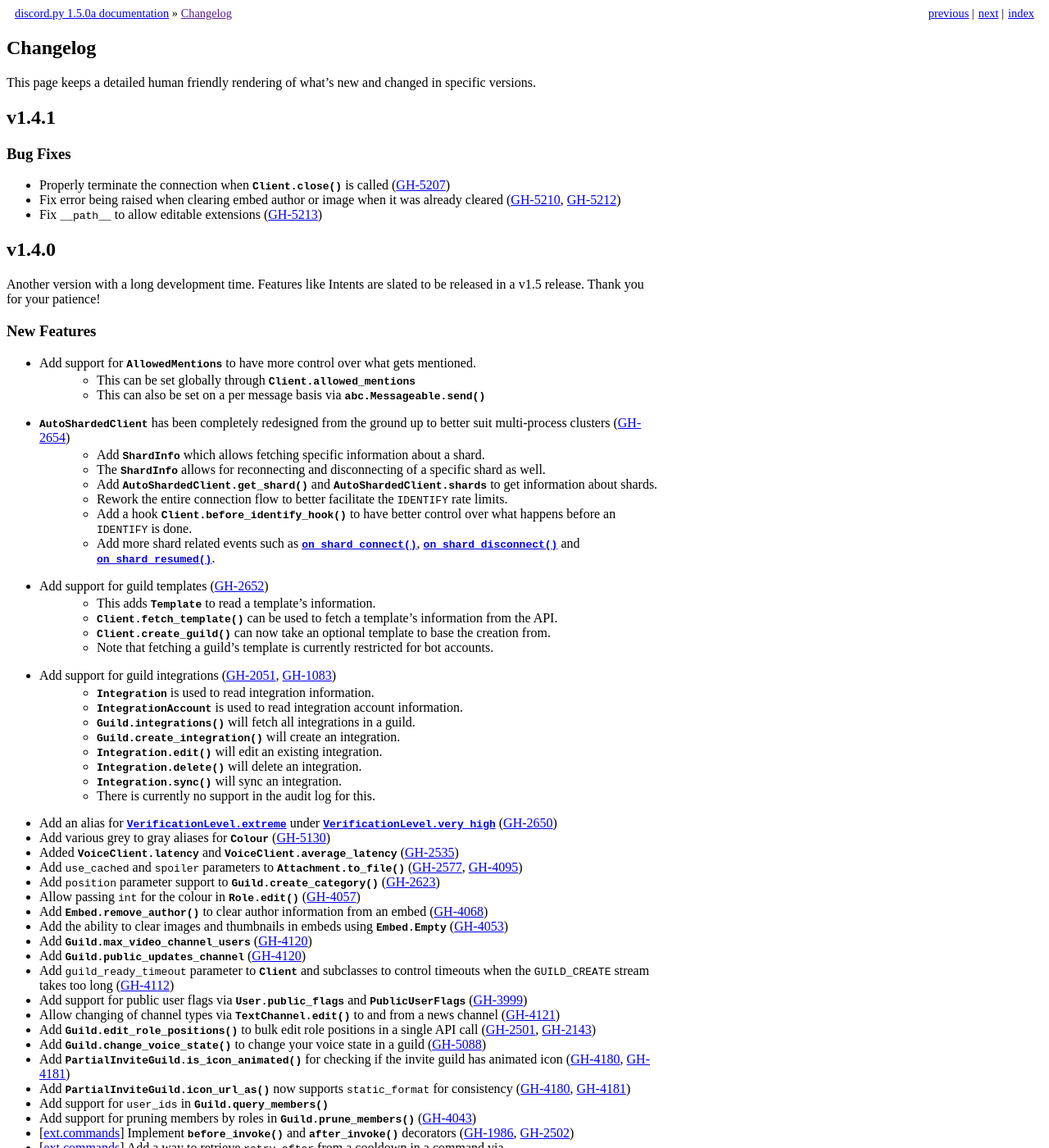
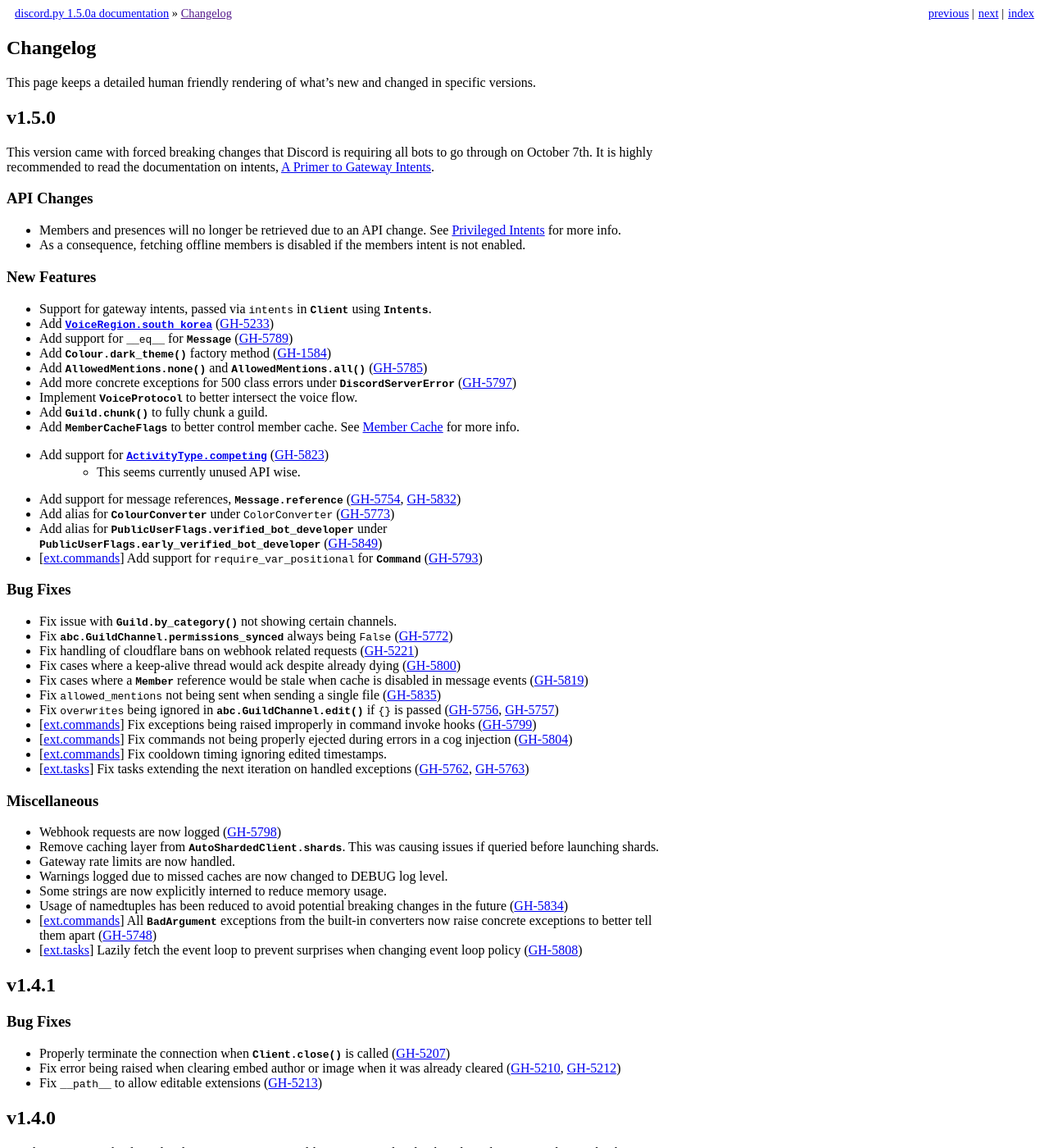
Before and after one commit to Rapptz/discord.py, a Sphinx documentation site: the page built from docs/whats_new.rst, in a window 1280 px wide and 1400 px high. Shown: the whole window at 82% size. Built offline with Sphinx 7.4.7, drawn with Linux system fonts in a browser that asks for light colours.

Commit message:
Add changelog for v1.5.0

```diff
--- a/docs/whats_new.rst
+++ b/docs/whats_new.rst
@@ -10,6 +10,66 @@
 
 This page keeps a detailed human friendly rendering of what's new and changed
 in specific versions.
+
+.. _vp1p5p0:
+
+v1.5.0
+--------
+
+This version came with forced breaking changes that Discord is requiring all bots to go through on October 7th. It is highly recommended to read the documentation on intents, :ref:`intents_primer`.
+
+API Changes
+~~~~~~~~~~~~~
+
+- Members and presences will no longer be retrieved due to an API change. See :ref:`privileged_intents` for more info.
+- As a consequence, fetching offline members is disabled if the members intent is not enabled.
+
+New Features
+~~~~~~~~~~~~~~
+
+- Support for gateway intents, passed via ``intents`` in :class:`Client` using :class:`Intents`.
+- Add :attr:`VoiceRegion.south_korea` (:issue:`5233`)
+- Add support for ``__eq__`` for :class:`Message` (:issue:`5789`)
+- Add :meth:`Colour.dark_theme` factory method (:issue:`1584`)
+- Add :meth:`AllowedMentions.none` and :meth:`AllowedMentions.all` (:issue:`5785`)
+- Add more concrete exceptions for 500 class errors under :class:`DiscordServerError` (:issue:`5797`)
+- Implement :class:`VoiceProtocol` to better intersect the voice flow.
+- Add :meth:`Guild.chunk` to fully chunk a guild.
+- Add :class:`MemberCacheFlags` to better control member cache. See :ref:`intents_member_cache` for more info.
+- Add support for :attr:`ActivityType.competing` (:issue:`5823`)
+    - This seems currently unused API wise.
+
+- Add support for message references, :attr:`Message.reference` (:issue:`5754`, :issue:`5832`)
+- Add alias for :class:`ColourConverter` under ``ColorConverter`` (:issue:`5773`)
+- Add alias for :attr:`PublicUserFlags.verified_bot_developer` under :attr:`PublicUserFlags.early_verified_bot_developer` (:issue:`5849`)
+- |commands| Add support for ``require_var_positional`` for :class:`Command` (:issue:`5793`)
+
+Bug Fixes
+~~~~~~~~~~
+
+- Fix issue with :meth:`Guild.by_category` not showing certain channels.
+- Fix :attr:`abc.GuildChannel.permissions_synced` always being ``False`` (:issue:`5772`)
+- Fix handling of cloudflare bans on webhook related requests (:issue:`5221`)
+- Fix cases where a keep-alive thread would ack despite already dying (:issue:`5800`)
+- Fix cases where a :class:`Member` reference would be stale when cache is disabled in message events (:issue:`5819`)
+- Fix ``allowed_mentions`` not being sent when sending a single file (:issue:`5835`)
+- Fix ``overwrites`` being ignored in :meth:`abc.GuildChannel.edit` if ``{}`` is passed (:issue:`5756`, :issue:`5757`)
+- |commands| Fix exceptions being raised improperly in command invoke hooks (:issue:`5799`)
+- |commands| Fix commands not being properly ejected during errors in a cog injection (:issue:`5804`)
+- |commands| Fix cooldown timing ignoring edited timestamps.
+- |tasks| Fix tasks extending the next iteration on handled exceptions (:issue:`5762`, :issue:`5763`)
+
+Miscellaneous
+~~~~~~~~~~~~~~~
+
+- Webhook requests are now logged (:issue:`5798`)
+- Remove caching layer from :attr:`AutoShardedClient.shards`. This was causing issues if queried before launching shards.
+- Gateway rate limits are now handled.
+- Warnings logged due to missed caches are now changed to DEBUG log level.
+- Some strings are now explicitly interned to reduce memory usage.
+- Usage of namedtuples has been reduced to avoid potential breaking changes in the future (:issue:`5834`)
+- |commands| All :class:`BadArgument` exceptions from the built-in converters now raise concrete exceptions to better tell them apart (:issue:`5748`)
+- |tasks| Lazily fetch the event loop to prevent surprises when changing event loop policy (:issue:`5808`)
 
 .. _vp1p4p1:
 
```
